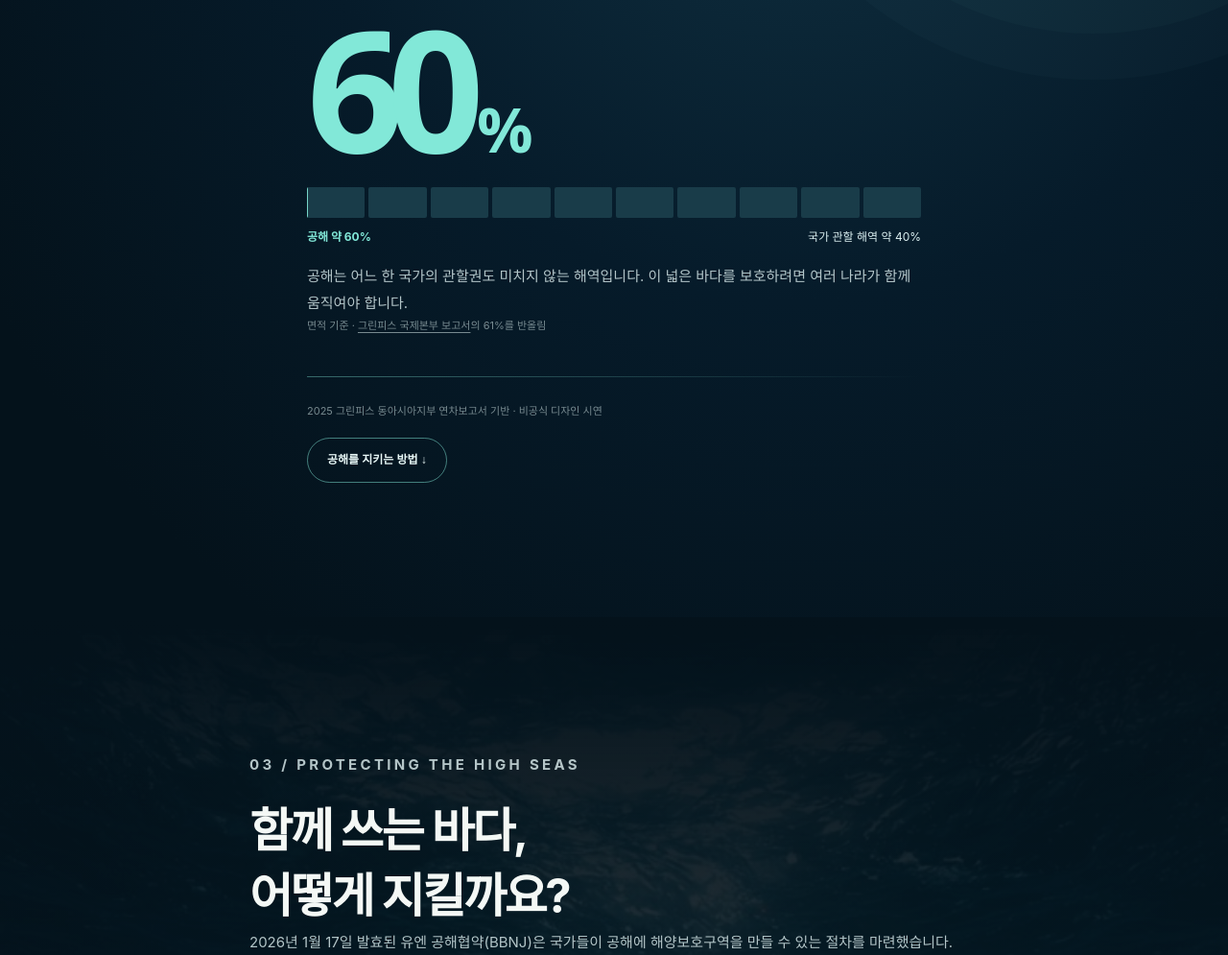
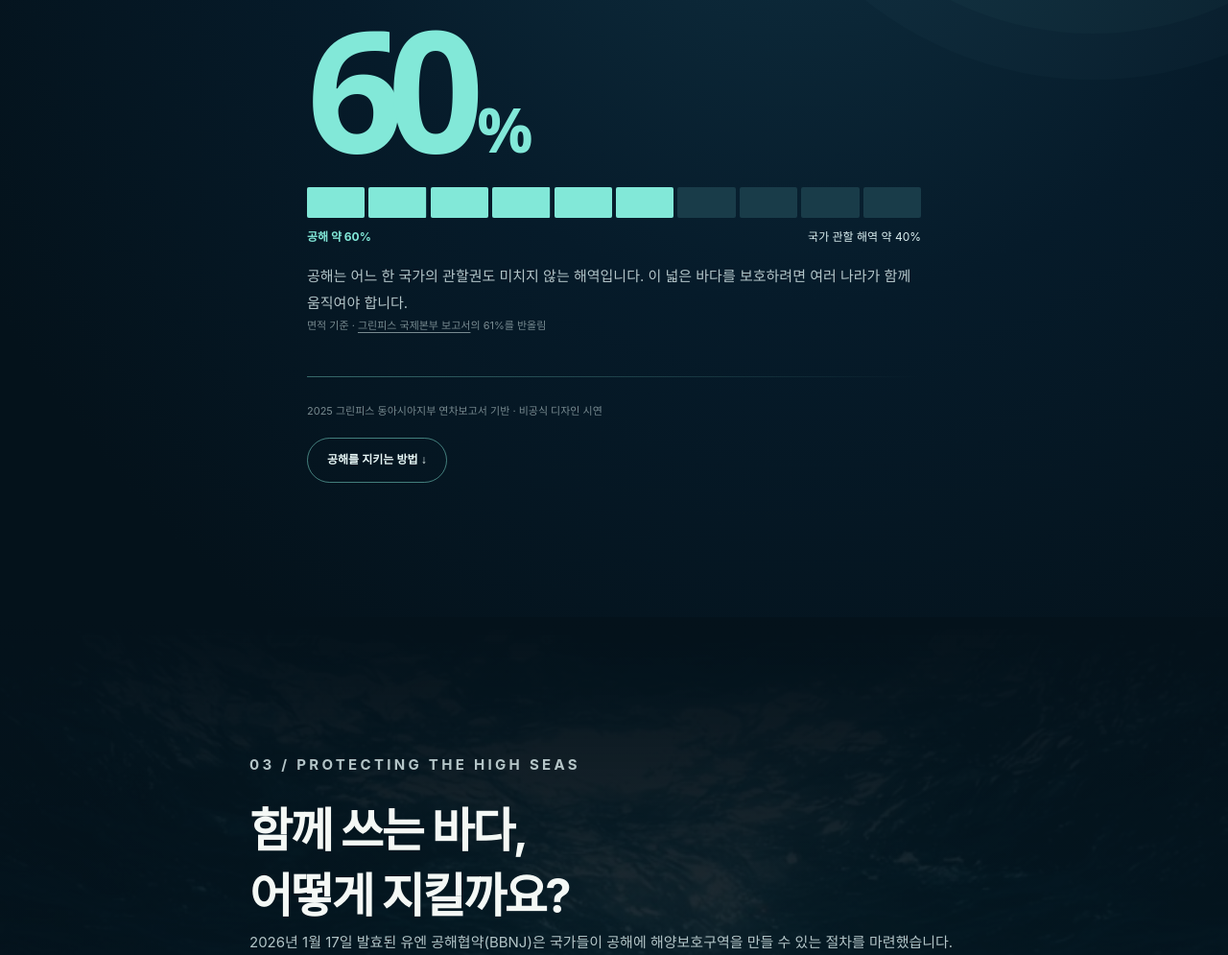
Before and after one commit to daddyroysang/ocean-beyond-borders-pilot, a plain HTML site: page index.html in a window 1280 px wide. Shown: the part 2706-3701 px from the top of the page at 96% size. Drawn offline with Linux system fonts and the light colour scheme.

Commit message:
Fill the high seas gauge once it enters view

```diff
--- a/index.html
+++ b/index.html
@@ -61,7 +61,9 @@
     .ocean-share figcaption {display:flex;justify-content:space-between;gap:12px;margin-top:10px;color:#dbeff0;font-size:12px}
     .ocean-share figcaption span:first-child {color:var(--mint);font-weight:700}
     .ocean-share.has-scroll-motion .ocean-share-track span:nth-child(-n+6) {position:relative;background:#193c49;overflow:hidden}
-    .ocean-share.has-scroll-motion .ocean-share-track span:nth-child(-n+6)::before {content:'';position:absolute;inset:0;background:var(--mint);transform-origin:left;transform:scaleX(var(--fill,0))}
+    .ocean-share.has-scroll-motion .ocean-share-track span:nth-child(-n+6)::before {content:'';position:absolute;inset:0;background:var(--mint);transform-origin:left;transform:scaleX(0)}
+    .ocean-share.has-scroll-motion.is-filled .ocean-share-track span:nth-child(-n+6)::before {animation:fill-share .26s ease-out both;animation-delay:calc(var(--fill-order) * 85ms)}
+    @keyframes fill-share {to{transform:scaleX(1)}}
     .next-inner p {font-size:15px;line-height:1.85;color:rgba(219,236,237,.82);word-break:keep-all}
     .fine-line {height:1px;background:linear-gradient(90deg,rgba(130,232,216,.4),transparent);margin:42px 0 25px}
     .disclaimer {font-size:11px!important;color:rgba(214,232,231,.55)!important}
@@ -145,8 +147,8 @@
         <div class="big-number" aria-hidden="true">60<span>%</span></div>
         <figure class="ocean-share" id="oceanShare">
           <div class="ocean-share-track" aria-hidden="true">
-            <span></span><span></span><span></span>
-            <span></span><span></span><span></span>
+            <span style="--fill-order:0"></span><span style="--fill-order:1"></span><span style="--fill-order:2"></span>
+            <span style="--fill-order:3"></span><span style="--fill-order:4"></span><span style="--fill-order:5"></span>
             <span></span><span></span><span></span><span></span>
           </div>
           <figcaption><span>공해 약 60%</span><span>국가 관할 해역 약 40%</span></figcaption>
@@ -200,7 +202,7 @@
       const layers = [document.getElementById('lineOne'),document.getElementById('lineTwo'),document.getElementById('lineThree')];
       const reduced = window.matchMedia('(prefers-reduced-motion: reduce)').matches;
       const oceanShare = document.getElementById('oceanShare');
-      const shareCells = oceanShare.querySelectorAll('.ocean-share-track span:nth-child(-n+6)');
+      const shareTrack = oceanShare.querySelector('.ocean-share-track');
       const treatySteps = document.getElementById('treatySteps');
       const steps = treatySteps.querySelectorAll('li');
       const motionToggle = document.getElementById('motionToggle');
@@ -224,12 +226,15 @@
         setChapterMotion();
       });
       setChapterMotion();
+      let shareFilled = false;
       function updateChapters (height) {
-        const chartTop = oceanShare.getBoundingClientRect().top;
-        const share = smooth(.46,.78,1-chartTop/height);
-        shareCells.forEach((cell,index)=>{
-          cell.style.setProperty('--fill',clamp(share*shareCells.length-index).toFixed(3));
-        });
+        if (!shareFilled) {
+          const track = shareTrack.getBoundingClientRect();
+          if (track.top >= 0 && track.bottom <= height) {
+            oceanShare.classList.add('is-filled');
+            shareFilled = true;
+          }
+        }
         steps.forEach(step=>{
           const box=step.getBoundingClientRect();
           const center=(box.top+box.height/2)/height;
```
